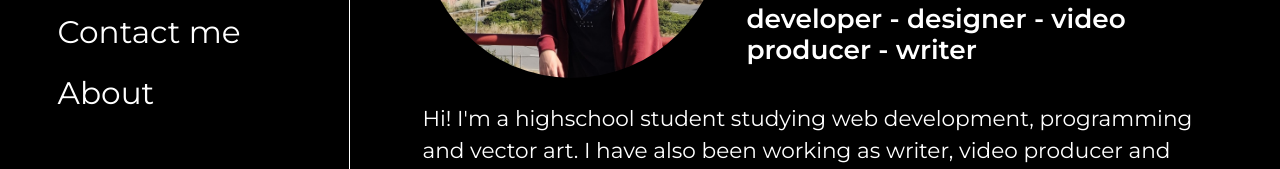
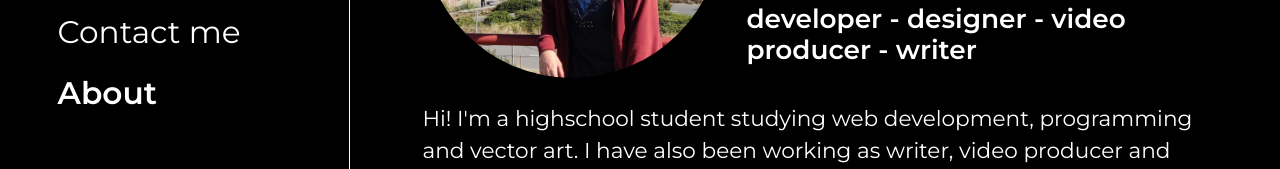
Before and after one commit to PeanutButte7/adam-barta.com, a Vue app: page / in a window 1280 px wide. Shown: the part 294-463 px from the top of the page. Built offline with nearby package versions, Linux system fonts and the light colour scheme.

Commit message:
Highlighted active menu link

```diff
--- a/src/App.vue
+++ b/src/App.vue
@@ -96,7 +96,7 @@
   .menu-enter, .menu-leave-to {
     opacity: 0;
   }
-  // --Transitions
+  // ---Transitions---
 
   .mobile-menu {
     display: block;
@@ -176,6 +176,10 @@
         transform: scaleX(1);
         transform-origin:0 50%;
       }
+
+      a.router-link-exact-active {
+        font-weight: 600;
+      }
     }
 
     #sidebar {
```
